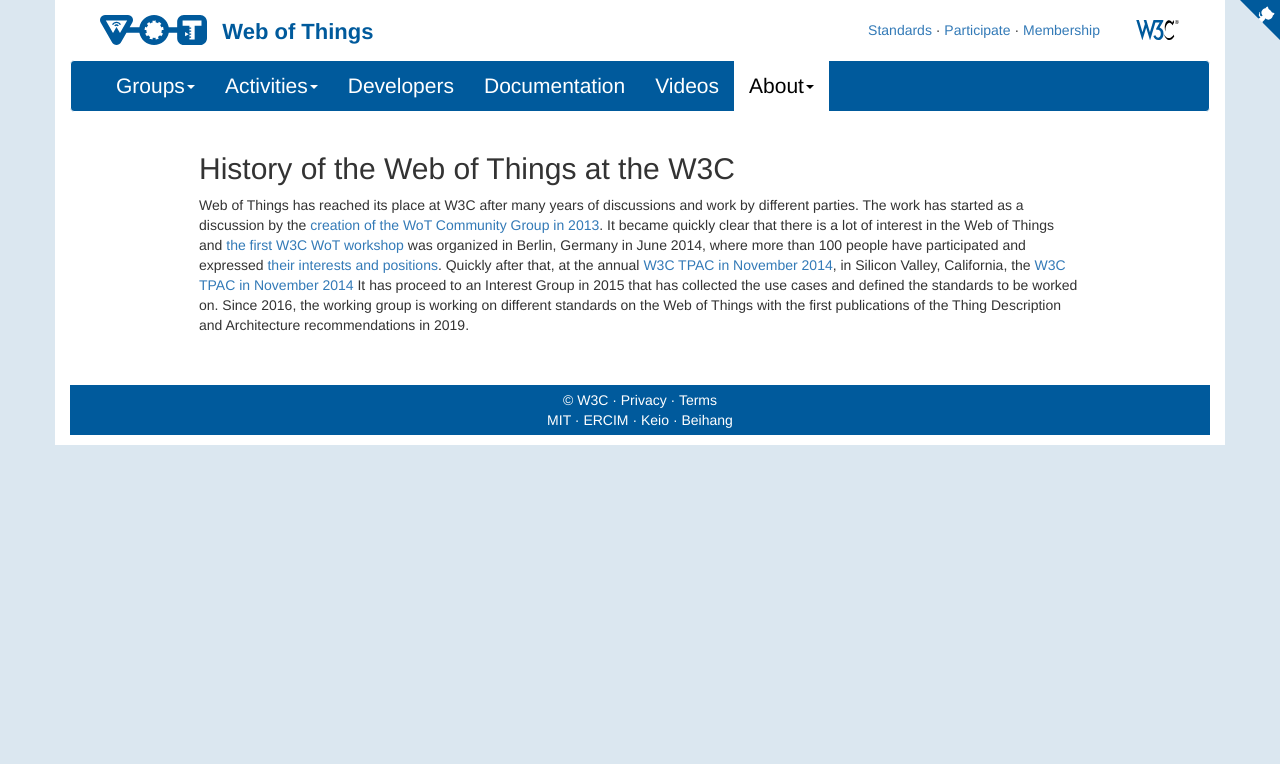
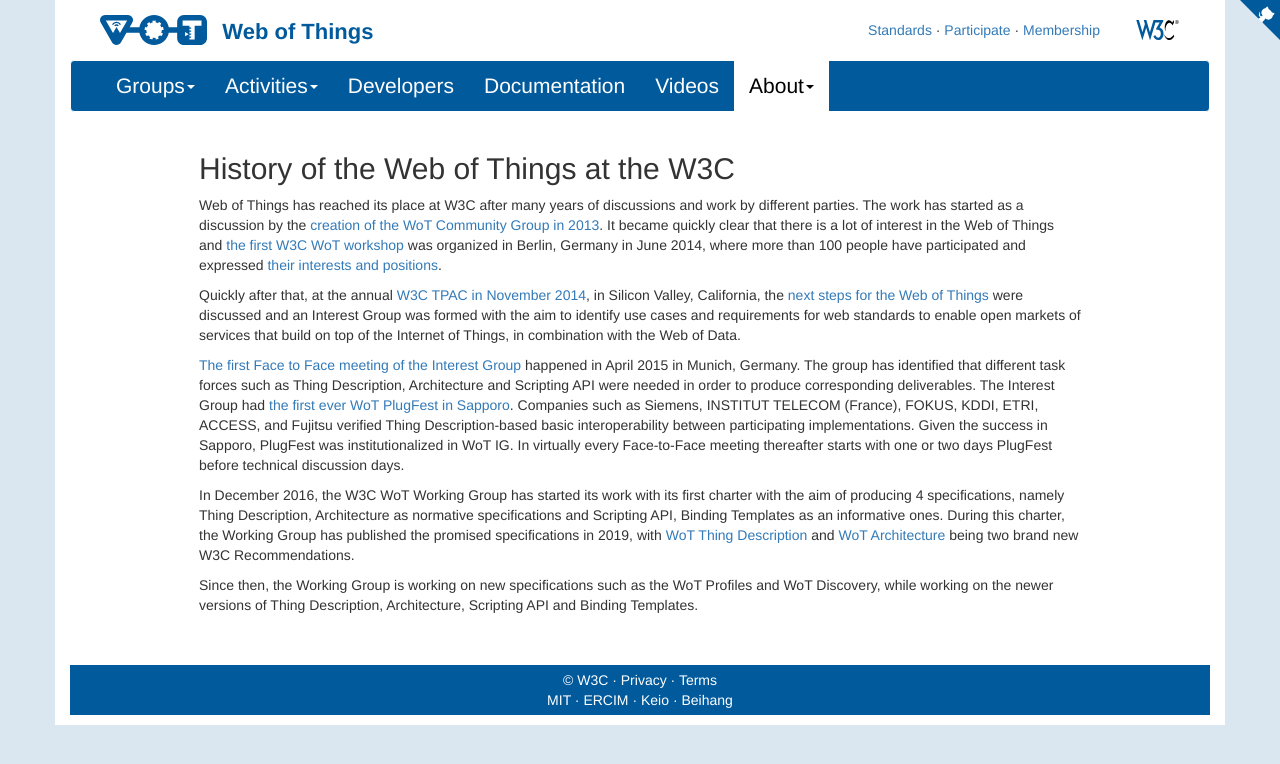
Before and after one commit to w3c/wot-marketing, a Jekyll site: the page built from docs/about/history/index.html, in a window 1280 px wide. Shown: the top 764 px of the page. Built offline with Jekyll 4.4.1, drawn with Linux system fonts in a browser that asks for light colours; nearby versions of some CDN libraries; comment, search, counter and statistics services are not loaded.

Commit message:
finish history part

```diff
--- a/docs/about/history/index.html
+++ b/docs/about/history/index.html
@@ -16,19 +16,43 @@
 
 	<p>Web of Things has reached its place at W3C after many years of discussions and work by different parties.
 	The work has started as a discussion by the <a target="_blank" href="https://www.w3.org/community/wot/2013/07/29/welcome-to-the-web-of-things-community-group/">
-		creation of the WoT Community Group in 2013</a>.
+	creation of the WoT Community Group in 2013</a>.
 	It became quickly clear that there is a lot of interest in the Web of Things and <a target="_blank" href="https://www.w3.org/2014/02/wot/Overview.html">
 	the first W3C WoT workshop</a> was organized in Berlin, Germany	in June 2014, where more than 100 people have
 	participated and expressed <a target="_blank" href="https://www.w3.org/2014/02/wot/submissions.html">
 	their interests and positions</a>.
-
-	Quickly after that, at the annual <a target="_blank" href="https://www.w3.org/2014/11/TPAC/"> W3C TPAC in November 2014</a>,
-	in Silicon Valley, California, the <a target="_blank" href="https://www.w3.org/wiki/TPAC/2014/SessionIdeas#Next_Steps_for_the_Web_of_Things"> W3C TPAC in November 2014</a>
-	It has proceed to an Interest Group in
-	2015 that has collected the use cases and defined the standards to be worked on. Since 2016, the working group is
-	working on different standards on the Web of Things with the first publications of the Thing Description and
-	Architecture recommendations in 2019.
+	</p>
+	<p>
+	Quickly after that, at the annual <a target="_blank" href="https://www.w3.org/2014/11/TPAC/">W3C TPAC in November 2014</a>,
+	in Silicon Valley, California, the <a target="_blank" href="https://www.w3.org/wiki/TPAC/2014/SessionIdeas#Next_Steps_for_the_Web_of_Things">
+	next steps for the Web of Things</a> were discussed and an Interest Group was formed with the aim to identify use cases
+	and requirements for web standards to enable open markets of services that build on top of the Internet of Things,
+	in combination with the Web of Data.
+	</p>
+	<p>
+	<a target="_blank" href="https://www.w3.org/WoT/IG/wiki/F2F_meeting:_20-22_April_2015_in_Munich">The first Face to Face
+	meeting of the Interest Group</a> happened in April 2015 in Munich, Germany.
+	The group has identified that different task forces such as Thing Description, Architecture and Scripting API were
+	needed in order to produce corresponding deliverables.
+	The Interest Group had <a target="_blank" href="https://www.w3.org/WoT/IG/wiki/F2F_meeting_29-30_October_2015,_Sapporo,_Japan">
+	the first ever WoT PlugFest in Sapporo</a>.
+	Companies such as Siemens, INSTITUT TELECOM (France), FOKUS, KDDI, ETRI, ACCESS, and Fujitsu verified Thing Description-based
+	 basic interoperability between participating implementations.
+	Given the success in Sapporo, PlugFest was institutionalized in WoT IG.
+	In virtually every Face-to-Face meeting thereafter starts with one or two days PlugFest before technical discussion days.
+	</p>
+	<p>
+	In December 2016, the W3C WoT Working Group has started its work with its first charter with the aim of
+	producing 4 specifications, namely Thing Description, Architecture as normative specifications and
+	Scripting API, Binding Templates as an informative ones.
+	During this charter, the Working Group has published the promised specifications in 2019, with
+	<a target="_blank" href="https://www.w3.org/TR/2020/REC-wot-thing-description-20200409/"> WoT Thing Description</a>
+	 and <a target="_blank" href="https://www.w3.org/TR/2020/REC-wot-architecture-20200409/"> WoT Architecture</a>
+	 being two brand new W3C Recommendations.
+	</p>
+	<p>
+	Since then, the Working Group is working on new specifications such as the WoT Profiles and WoT Discovery, while
+	working on the newer versions of Thing Description, Architecture, Scripting API and Binding Templates.
 	</p>
 
-
 </div>
```
